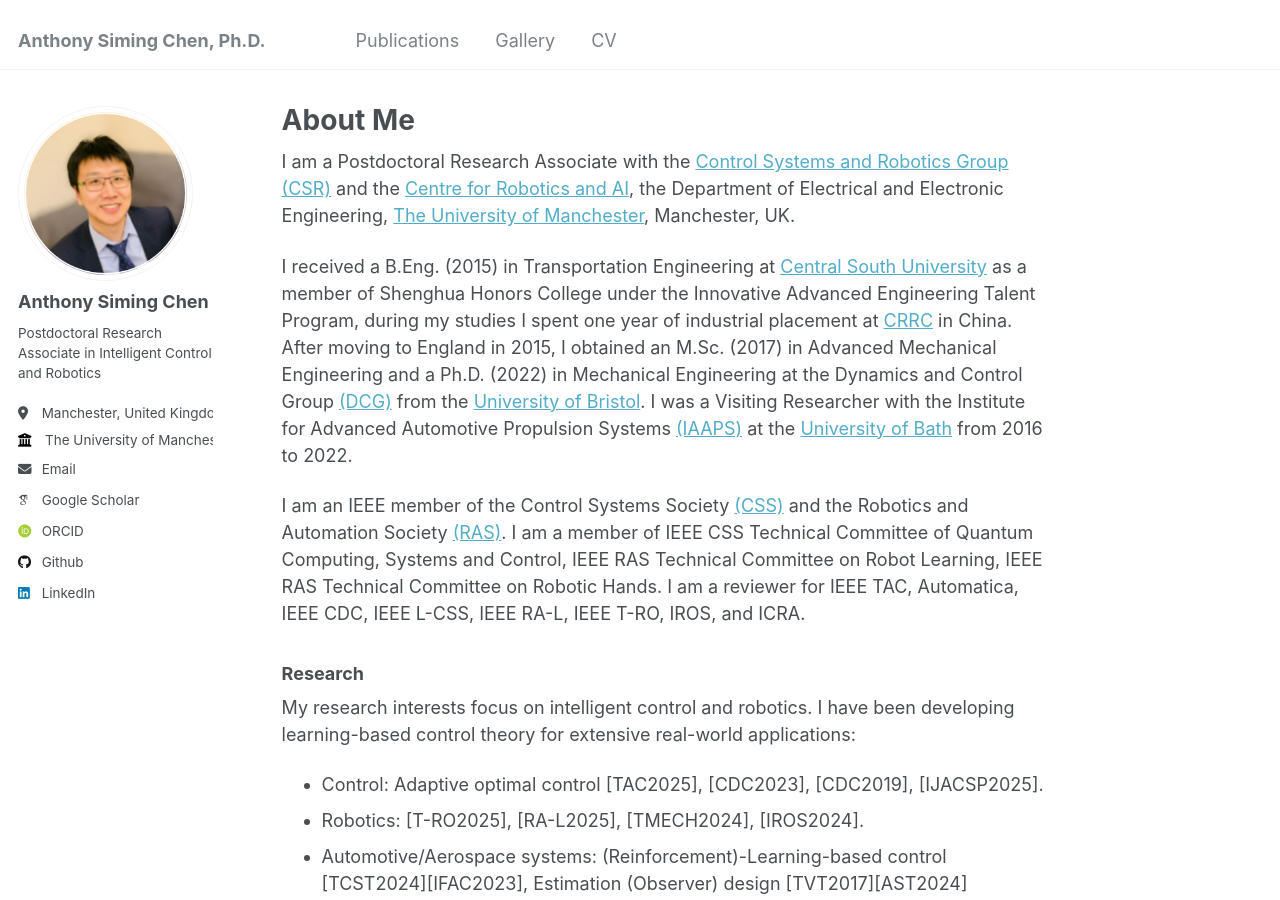
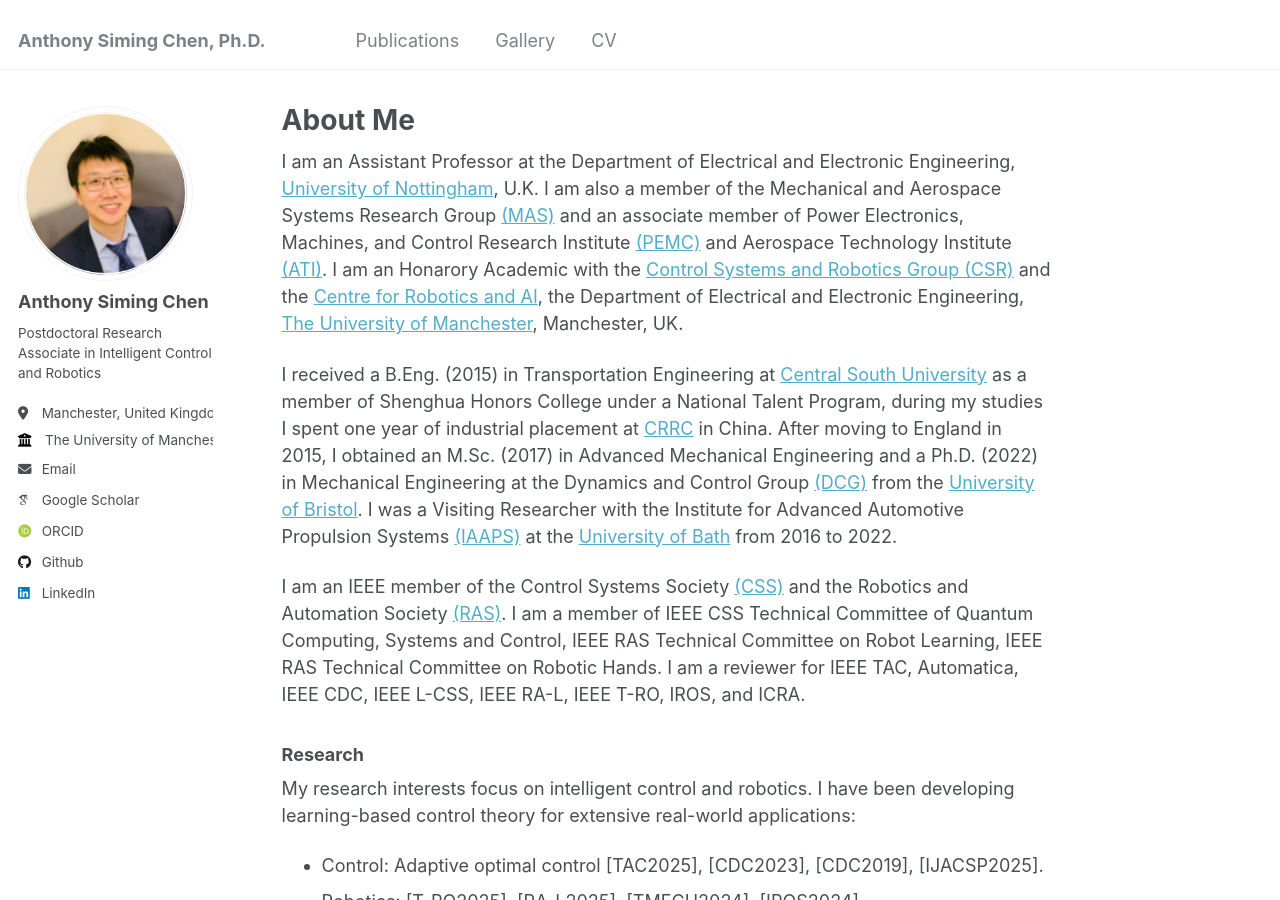
Before and after one commit to Anthony-S-Chen/Anthony-S-Chen.github.io, a Jekyll site: the page built from _pages/about.md, in a window 1280 px wide and 900 px high. Built offline with Jekyll 4.4.1, drawn with Linux system fonts in a browser that asks for light colours; some web fonts are replaced.

Commit message:
Update about.md

```diff
--- a/_pages/about.md
+++ b/_pages/about.md
@@ -7,10 +7,10 @@ redirect_from:
   - /about.html
 ---
 
-I am a Postdoctoral Research Associate with the [Control Systems and Robotics Group (CSR)](https://uom-csrgroup.uk/) and the [Centre for Robotics and AI](https://www.robotics.manchester.ac.uk/), the Department of Electrical and Electronic Engineering, [The University of Manchester](https://www.manchester.ac.uk), Manchester, UK.
+I am an Assistant Professor at the Department of Electrical and Electronic Engineering, [University of Nottingham](https://www.nottingham.ac.uk/), U.K. I am also a member of the Mechanical and Aerospace Systems Research Group [(MAS)](https://www.nottingham.ac.uk/research/groups/mas/index.aspx) and an associate member of Power Electronics, Machines, and Control Research Institute [(PEMC)](https://www.nottingham.ac.uk/research/groups/pemc/home.aspx) and Aerospace Technology Institute [(ATI)](https://www.ati.org.uk/). I am an Honarory Academic with the [Control Systems and Robotics Group (CSR)](https://uom-csrgroup.uk/) and the [Centre for Robotics and AI](https://www.robotics.manchester.ac.uk/), the Department of Electrical and Electronic Engineering, [The University of Manchester](https://www.manchester.ac.uk), Manchester, UK.
 
-I received a B.Eng. (2015) in Transportation Engineering at [Central South University](https://en.csu.edu.cn/) as a member of Shenghua Honors College under the
-Innovative Advanced Engineering Talent Program, during my studies I spent one year of industrial placement at [CRRC](https://www.crrcgc.cc/en/) in China. After moving to England in 2015, I obtained an M.Sc. (2017) in Advanced Mechanical Engineering and a Ph.D. (2022) in Mechanical Engineering at the Dynamics and Control Group [(DCG)](https://www.bristol.ac.uk/engineering/research/dynamicscontrol/) from the [University of Bristol](https://www.bristol.ac.uk/). I was a Visiting Researcher with the Institute for Advanced Automotive Propulsion Systems [(IAAPS)](https://iaaps.co.uk/) at the [University of Bath](https://www.bath.ac.uk/) from 2016 to 2022.
+I received a B.Eng. (2015) in Transportation Engineering at [Central South University](https://en.csu.edu.cn/) as a member of Shenghua Honors College under a
+National Talent Program, during my studies I spent one year of industrial placement at [CRRC](https://www.crrcgc.cc/en/) in China. After moving to England in 2015, I obtained an M.Sc. (2017) in Advanced Mechanical Engineering and a Ph.D. (2022) in Mechanical Engineering at the Dynamics and Control Group [(DCG)](https://www.bristol.ac.uk/engineering/research/dynamicscontrol/) from the [University of Bristol](https://www.bristol.ac.uk/). I was a Visiting Researcher with the Institute for Advanced Automotive Propulsion Systems [(IAAPS)](https://iaaps.co.uk/) at the [University of Bath](https://www.bath.ac.uk/) from 2016 to 2022.
 
 I am an IEEE member of the Control Systems Society [(CSS)](https://www.ieeecss.org/) and the Robotics and Automation Society [(RAS)](https://www.ieee-ras.org/). I am a member of IEEE CSS Technical Committee of Quantum Computing, Systems and Control, IEEE RAS Technical Committee on Robot Learning, IEEE RAS Technical Committee on Robotic Hands. I am a reviewer for IEEE TAC, Automatica, IEEE CDC, IEEE L-CSS, IEEE RA-L, IEEE T-RO, IROS, and ICRA.
 
```
